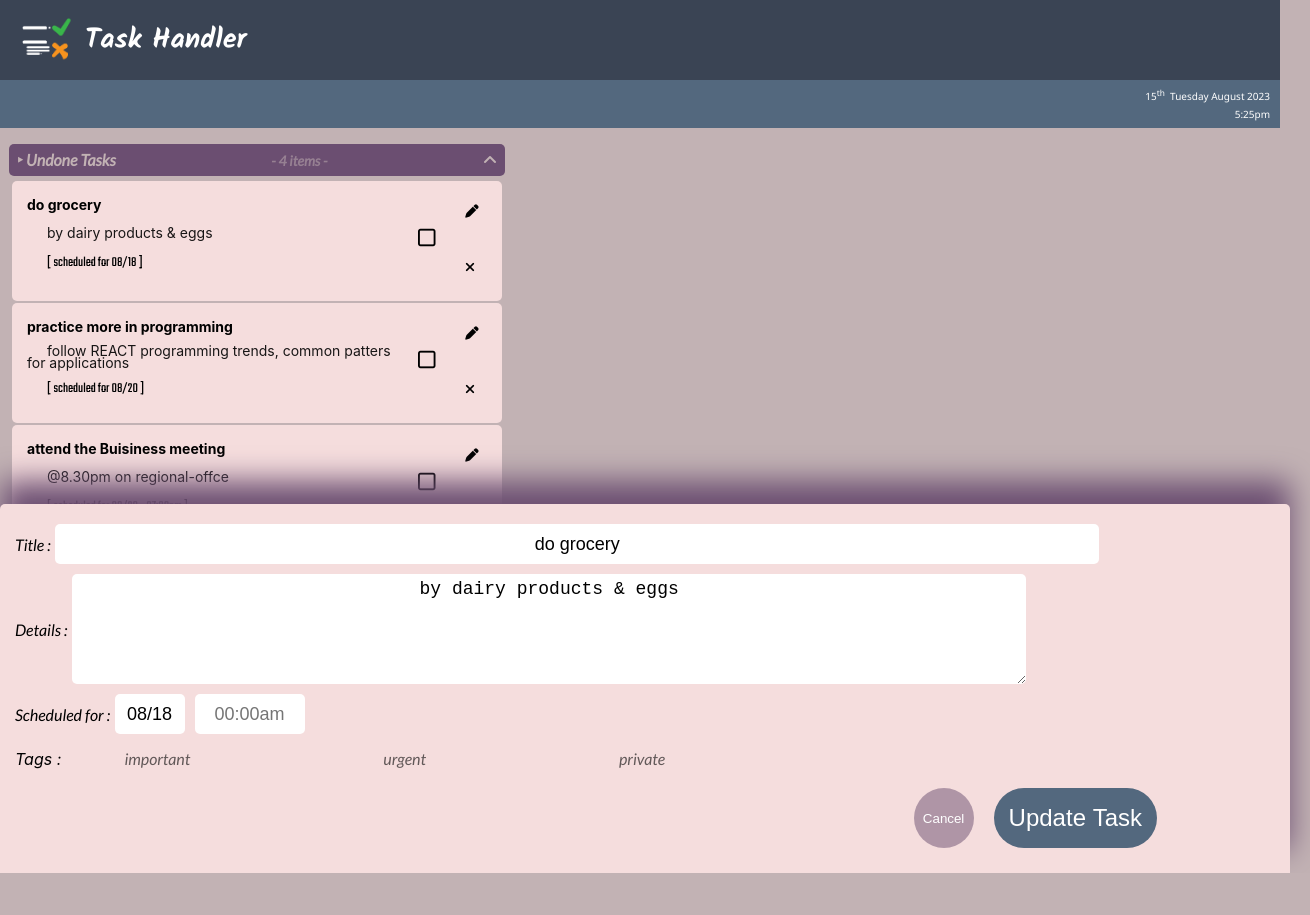
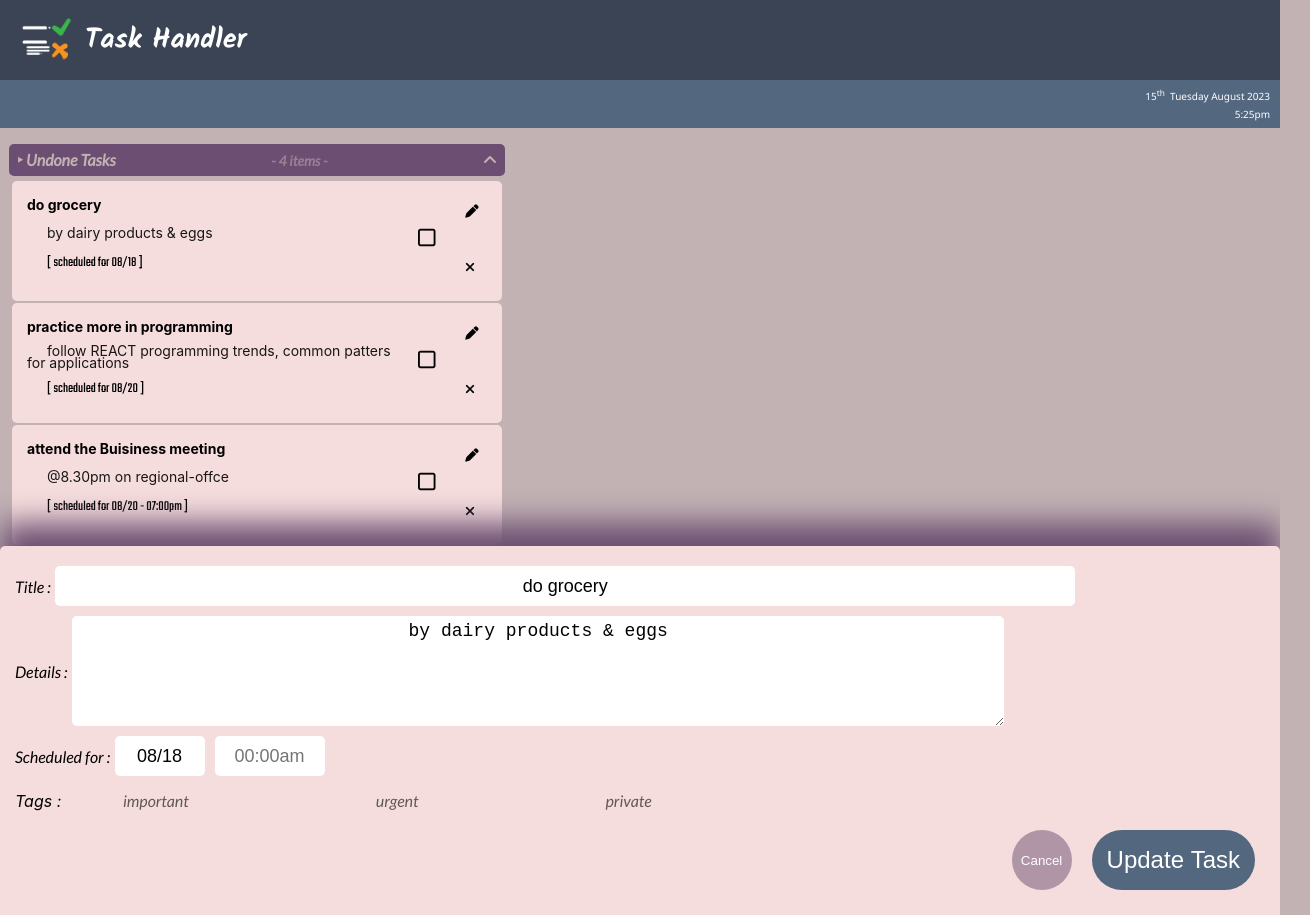
Before and after one commit to M-lakshan/REACT_simple-task-handler, a React (Create React App) app: page / in a window 1280 px wide. Both pictures are taken after a click on the button 472 px from the left and 211 px from the top of the page. Shown: the whole page, 1310 px wide, since content can reach past the window. Before the commit the page ends 873 px from the top, so only its background shows below. Built offline with nearby package versions, Linux system fonts and the light colour scheme.

Commit message:
minor changes

```diff
--- a/src/styles/App.css
+++ b/src/styles/App.css
@@ -74,7 +74,6 @@ main {
   padding: 10px 15px;
   min-height: 680px;
   height: 100%;
-  width: 100%;
   overflow-y: scroll;
 }
 main section.tasks {
@@ -383,7 +382,6 @@ footer section.task_edit_preview.active {
   height: auto;
   width: 100%;
   background: #F5DDDD;
-  padding: 5px;
   border-top-left-radius: 5px;
   border-top-right-radius: 5px;
   filter: drop-shadow(0 -6mm 4mm #6B4E71);
@@ -393,8 +391,7 @@ footer section.task_edit_preview.active form {
   flex-direction: column;
   align-items: flex-start;
   justify-content: center;
-  padding: 10px;
-  width: 100%;
+  padding: 15px;
 }
 footer section.task_edit_preview.active form div.for_title,
 footer section.task_edit_preview.active form div.for_details,
@@ -442,7 +439,7 @@ footer section.task_edit_preview.active form div.for_schedule div#task_schedule
   justify-content: flex-start;
 }
 footer section.task_edit_preview.active form div.for_schedule div#task_schedule #task_schedule_date {
-  width: 50px;
+  width: 70px;
   text-align: center;
   margin-right: 10px;
 }
@@ -491,7 +488,7 @@ footer section.task_edit_preview.active form div.actions {
   display: flex;
   flex-direction: row;
   justify-content: flex-end;
-  width: 90%;
+  width: 100%;
 }
 footer section.task_edit_preview.active form div.actions button {
   padding: 8px;
@@ -539,6 +536,7 @@ footer button#add_task:hover {
 footer.focus_out {
   height: 20px;
   transition: 200ms ease-in;
+  margin-top: 42px;
 }
 footer.focus_out section.search,
 footer.focus_out section.task_edit_view,
--- a/src/styles/App.scss
+++ b/src/styles/App.scss
@@ -95,7 +95,6 @@ main {
   padding: 10px 15px;
   min-height: 680px;
   height: 100%;
-  width: 100%;
   overflow-y: scroll;
 
   section.tasks {
@@ -358,7 +357,6 @@ footer {
     height: auto;
     width: 100%;
     background: $selection_color;
-    padding: 5px;
     border-top-left-radius: 5px;
     border-top-right-radius: 5px;
     filter: drop-shadow(0 -6mm 4mm $accent_color);
@@ -370,8 +368,7 @@ footer {
       flex-direction: column;
       align-items: flex-start;
       justify-content: center;
-      padding: 10px;
-      width: 100%;
+      padding: 15px;
 
       div.for_title,
       div.for_details,
@@ -417,7 +414,7 @@ footer {
           justify-content: flex-start;
 
           #task_schedule_date {
-            width: 50px;
+            width: 70px;
             text-align: center;
             margin-right: 10px;
           }
@@ -500,7 +497,7 @@ footer {
         display: flex;
         flex-direction: row;
         justify-content: flex-end;
-        width: 90%;
+        width: 100%;
 
         button {
           padding: 8px;
@@ -558,6 +555,7 @@ footer {
 footer.focus_out {
   height: 20px;
   transition: 200ms ease-in;
+  margin-top: 42px;
 
   section.search,
   section.task_edit_view,
```
Also changed, not shown: 1 other file (tests, documents, lock files or other folders).
